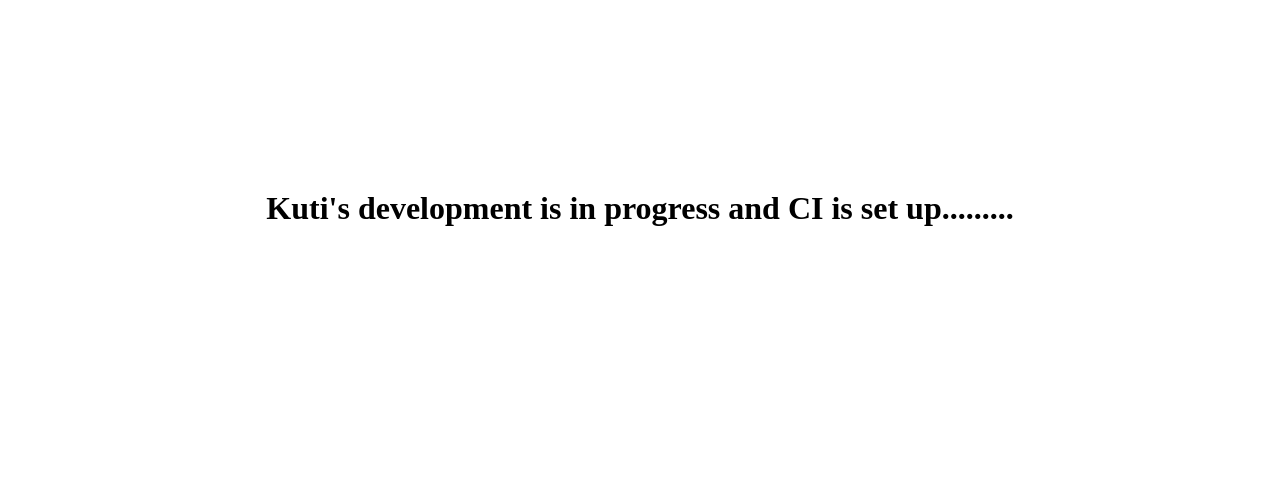
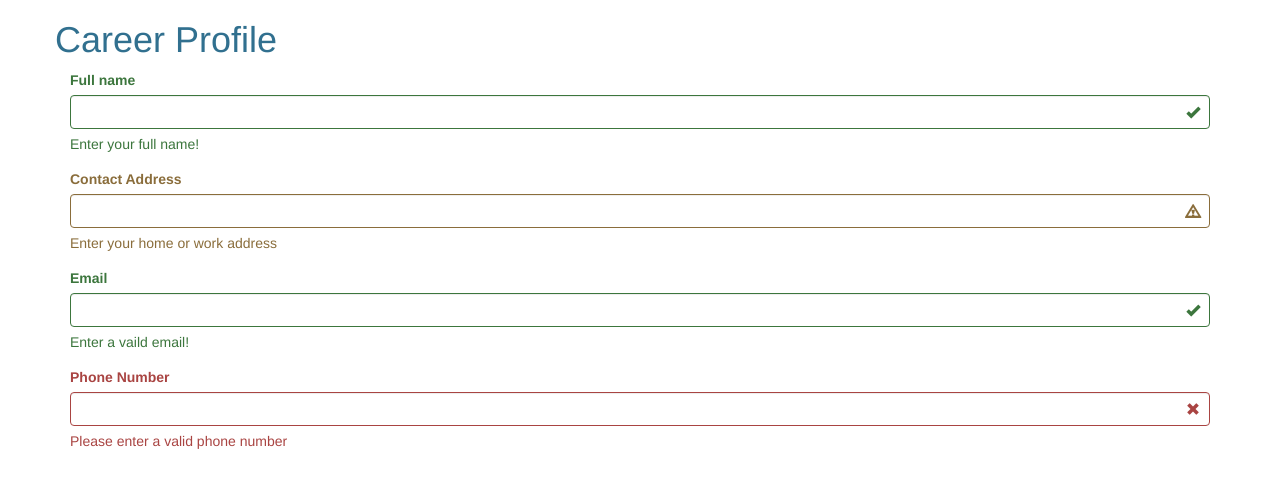
Before and after one commit to sweskills/kuti, a Python web app: template app/templates/index.html in a window 1280 px wide. Shown: the top 488 px of the page. Run offline with Jinja, Linux system fonts and the light colour scheme; the template is opened without the code that fills it, so the values that code supplies are empty; some libraries are stand-ins or nearby versions.

Commit message:
career profile frist phase

```diff
--- a/app/templates/index.html
+++ b/app/templates/index.html
@@ -1,11 +1,57 @@
+<!DOCTYPE html>
+<html lang="en">
 <head>
-<link rel="shortcut icon" href="{{ url_for('static', filename= 'images/favicon.ico') }}"
-        type="image/x-icon">
-<link rel="icon" href="{{ url_for('static', filename='images/favicon.ico') }}"
-        type="image/x-icon">
-<link rel="stylesheet" type="text/css" href="{{ url_for('static', filename='css/index.css') }}"/>
-<script type="text/javascript" src="{{ url_for('static', filename='js/index.js')}}"></script>
+<meta charset="utf-8">
+<meta name="viewport" content="width=device-width, initial-scale=1">
+<meta http-equiv="x-ua-compatible" content="ie=edge">
+<title>Careers Form</title>
+<!-- Bootstrap CSS -->
+<link rel="stylesheet" href="//maxcdn.bootstrapcdn.com/bootstrap/3.3.5/css/bootstrap.min.css">
+
 </head>
 <body>
-<h1 >Kuti's development is in progress and CI is set up.........</h1>
+
+<div class="container">
+
+    <header>
+
+    <div class="row">
+    <h1 class="text-info">Career Profile</h1>
+    </div>
+    </header>
+	<div col-md-2></div>
+    <div col-md-8><div class="form-group has-success has-feedback">
+  <label class="control-label" for="username">Full name</label>
+  <input type="text" class="form-control" id="username" aria-describedby="usernameStatus">
+  <span class="glyphicon glyphicon-ok form-control-feedback" aria-hidden="true"></span>
+  <span id="na" class="help-block">Enter your full name!</span>
+</div>
+<div class="form-group has-warning has-feedback">
+  <label class="control-label" for="password">Contact Address</label>
+  <input type="text" class="form-control" id="address" aria-describedby="passwordStatus">
+  <span class="glyphicon glyphicon-warning-sign form-control-feedback" aria-hidden="true"></span>
+  <span id="contactStatus" class="help-block">Enter your home or work address</span>
+</div>
+<div class="form-group has-success has-feedback">
+  <label class="control-label" for="username">Email</label>
+  <input type="email" class="form-control" id="email" aria-describedby="emailStatus">
+  <span class="glyphicon glyphicon-ok form-control-feedback" aria-hidden="true"></span>
+  <span id="na" class="help-block">Enter a vaild email!</span>
+</div>
+<div class="form-group has-error has-feedback">
+  <label class="control-label" for="phone">Phone Number</label>
+  <input type="tel" class="form-control" id="phone" aria-describedby="phoneStatus">
+  <span class="glyphicon glyphicon-remove form-control-feedback" aria-hidden="true"></span>
+  <span id="phoneStatus" class="help-block">Please enter a valid phone number</span>
+</div>
+
+</div></div>
+    <div col-md-2></div>
+
+
+<!-- jQuery library -->
+<script src="//ajax.googleapis.com/ajax/libs/jquery/1.11.3/jquery.min.js"></script>
+<!-- Bootstrap JS -->
+<script src="//maxcdn.bootstrapcdn.com/bootstrap/3.3.5/js/bootstrap.min.js"></script>
 </body>
+</html>
```
